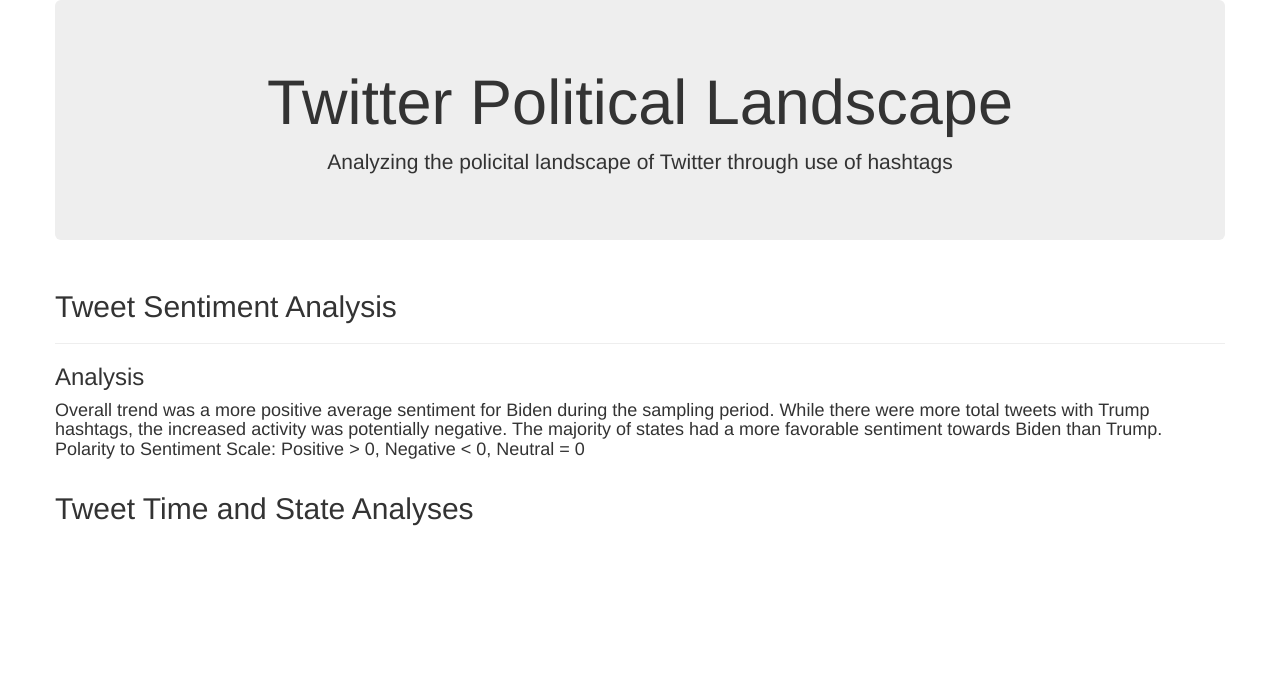
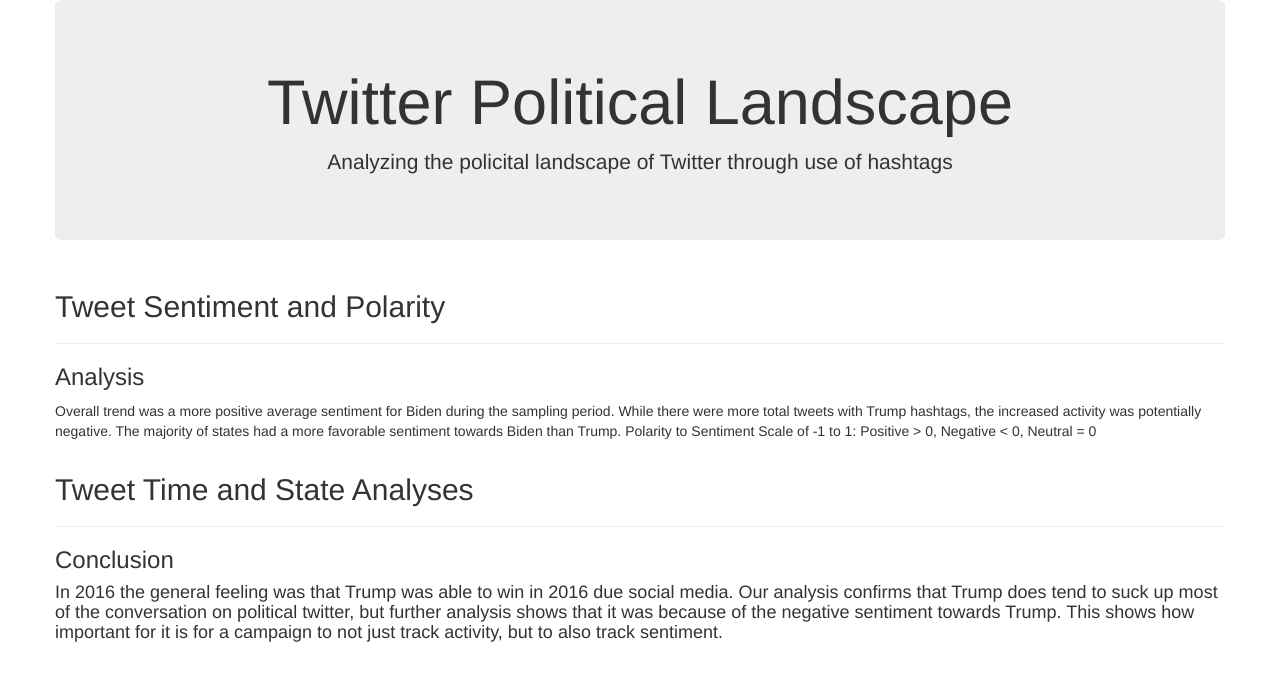
Before and after one commit to olivedisaster/Project-2, a Flask app: page / in a window 1280 px wide. Shown: the top 681 px of the page. Run offline with Flask 2, Linux system fonts and the light colour scheme; data that the repository does not hold is empty; parts of the project's set-up code (start-up, migrations or seed data) failed here and were passed over; some libraries are stand-ins or nearby versions.

Commit message:
update html

```diff
--- a/templates/index.html
+++ b/templates/index.html
@@ -19,14 +19,14 @@
       </div>
     </div>
     <div class="row">
-      <h2> Tweet Sentiment Analysis</h2><hr>
-      <h3> Analysis </h3>
-      <h4>Overall trend was a more positive average sentiment for Biden during the
+      <h2>Tweet Sentiment and Polarity</h2><hr>
+      <h3>Analysis </h3>
+      <p>Overall trend was a more positive average sentiment for Biden during the
         sampling period. While there were more total tweets with Trump hashtags, the
         increased activity was potentially negative. The majority of states had a more
         favorable sentiment towards Biden than Trump.
-        Polarity to Sentiment Scale: Positive > 0, Negative < 0, Neutral = 0
-      </h4>
+        Polarity to Sentiment Scale of -1 to 1: Positive > 0, Negative < 0, Neutral = 0
+      </p>
       <div class="col-md-4">
         <div id="sentcount"></div>
       </div>
@@ -46,6 +46,10 @@
       <div class="col-md-12">
         <div id="timetweets"></div>
       </div>
+      <hr>
+      <h3>Conclusion</h3>
+      <h4>In 2016 the general feeling was that Trump was able to win in 2016 due social media. Our analysis confirms that Trump does tend to suck up most of the conversation on political twitter, but further analysis shows that it was because of the negative sentiment towards Trump. This shows how important for it is for a campaign to not just track activity, but to also track sentiment.
+      </h4>
       <!-- <div class="col-md-6">
         <div id="sttweets"></div>
       </div>
@@ -54,6 +58,7 @@
       </h4> -->
     </div>
   </div>
+  <br>
 
 
 
```
